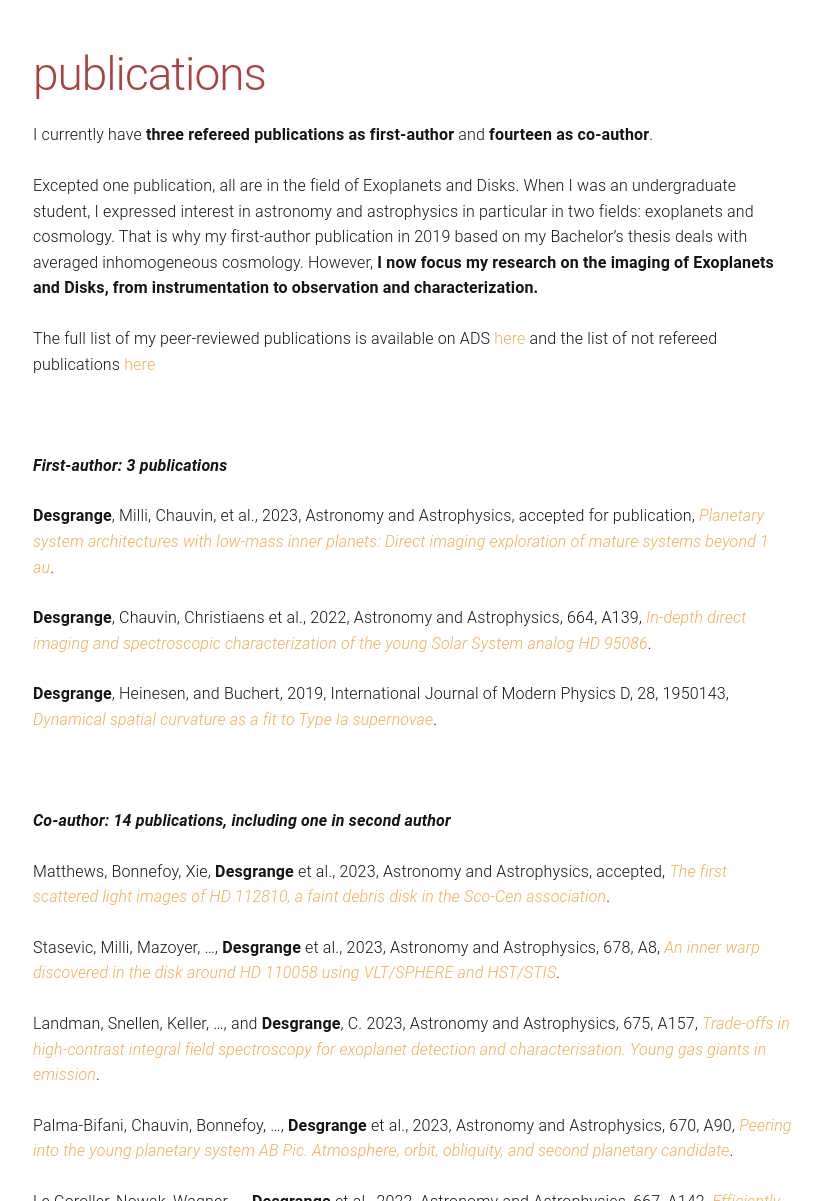
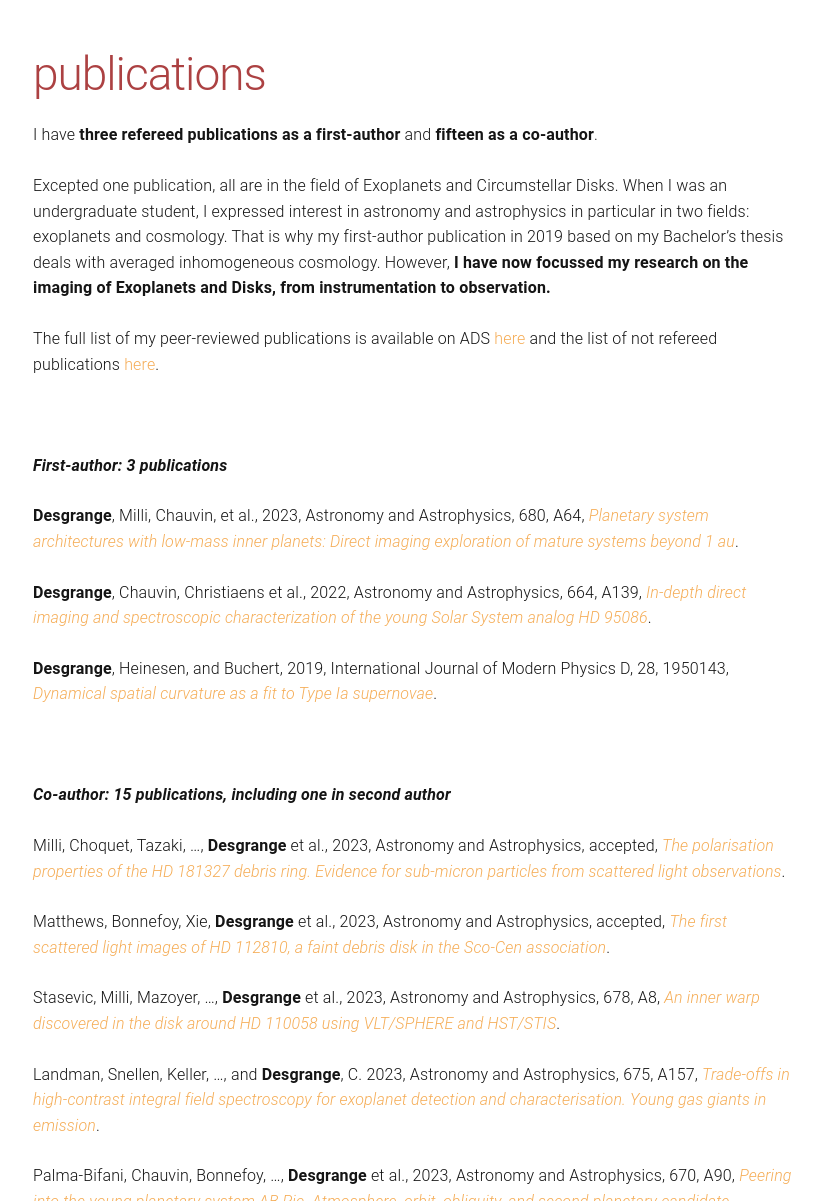
Before and after one commit to cdesgrange/cdesgrange.github.io, a Jekyll site: the page built from publications.md, in a window 1280 px wide and 1400 px high. Shown: the part 199-1400 px from the top of the window, without its empty margins (227-1049 px from the left). Built offline with Jekyll 4.4.1, drawn with Linux system fonts in a browser that asks for light colours; some of the changed text lies outside the part shown.

Commit message:
added Milli+2023 accepted publication

```diff
--- a/publications.md
+++ b/publications.md
@@ -4,19 +4,19 @@ title: publications
 permalink: /publications/
 ---
 
-I currently have <b>three refereed publications as first-author</b> and <b>fourteen as co-author</b>.
+I have <b>three refereed publications as a first-author</b> and <b>fifteen as a co-author</b>.
 
-Excepted one publication, all are in the field of Exoplanets and Disks. When I was an undergraduate student, I expressed interest in astronomy and astrophysics in particular in two fields: exoplanets and cosmology. That is why my first-author publication in 2019 based on my Bachelor's thesis deals with averaged inhomogeneous cosmology. However, <b>I now focus my research on the imaging of Exoplanets and Disks, from instrumentation to observation and characterization.</b>
+Excepted one publication, all are in the field of Exoplanets and Circumstellar Disks. When I was an undergraduate student, I expressed interest in astronomy and astrophysics in particular in two fields: exoplanets and cosmology. That is why my first-author publication in 2019 based on my Bachelor's thesis deals with averaged inhomogeneous cosmology. However, <b>I have now focussed my research on the imaging of Exoplanets and Disks, from instrumentation to observation.</b>
 
 
-The full list of my peer-reviewed publications is available on ADS <a href="https://ui.adsabs.harvard.edu/public-libraries/KEgz9235Tk2LZEjG4jaJmw">here</a> and the list of not refereed publications <a href="https://ui.adsabs.harvard.edu/public-libraries/2iQXCqujSYaePuAXLA_rJQ">here</a>
+The full list of my peer-reviewed publications is available on ADS <a href="https://ui.adsabs.harvard.edu/public-libraries/KEgz9235Tk2LZEjG4jaJmw">here</a> and the list of not refereed publications <a href="https://ui.adsabs.harvard.edu/public-libraries/2iQXCqujSYaePuAXLA_rJQ">here</a>.
 
 
 <br>
 
 <strong>*First-author: 3 publications* </strong>
 
-  <b>Desgrange</b>, Milli, Chauvin, et al., 2023, Astronomy and Astrophysics, accepted for publication, <i><a href=" https://ui.adsabs.harvard.edu/abs/2023arXiv231006035D/abstract"> Planetary system architectures with low-mass inner planets: Direct imaging exploration of mature systems beyond 1 au</a></i>.
+  <b>Desgrange</b>, Milli, Chauvin, et al., 2023, Astronomy and Astrophysics, 680, A64, <i><a href="https://ui.adsabs.harvard.edu/abs/2023arXiv231006035D/abstract"> Planetary system architectures with low-mass inner planets: Direct imaging exploration of mature systems beyond 1 au</a></i>.
 
   <b>Desgrange</b>, Chauvin, Christiaens et al., 2022, Astronomy and Astrophysics, 664, A139, <i><a href="https://ui.adsabs.harvard.edu/abs/2022A%26A...664A.139D/abstract">In-depth direct imaging and spectroscopic characterization of the young Solar System analog HD 95086</a></i>.
 
@@ -24,7 +24,9 @@ The full list of my peer-reviewed publications is available on ADS <a href="http
 
 <br>
 
-<strong>*Co-author: 14 publications, including one in second author*</strong>
+<strong>*Co-author: 15 publications, including one in second author*</strong>
+
+  Milli, Choquet, Tazaki, ..., <b>Desgrange</b> et al., 2023, Astronomy and Astrophysics, accepted,  <i><a href="https://ui.adsabs.harvard.edu/abs/2023arXiv231202000M/abstract">The polarisation properties of the HD 181327 debris ring. Evidence for sub-micron particles from scattered light observations</a></i>.
 
   Matthews, Bonnefoy, Xie, <b>Desgrange</b> et al., 2023,  Astronomy and Astrophysics, accepted, <i><a href="https://ui.adsabs.harvard.edu/abs/2023arXiv230915158M/abstract">The first scattered light images of HD 112810, a faint debris disk in the Sco-Cen association</a></i>.
 
```
Also changed, not shown: other parts of publications.md (+1 -1 lines).
